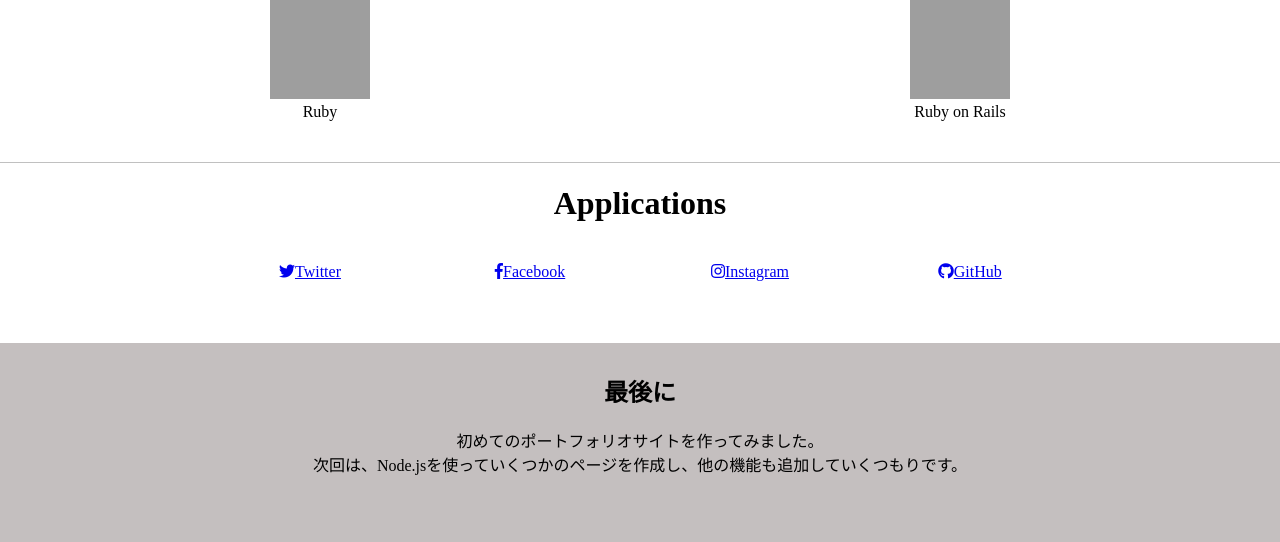
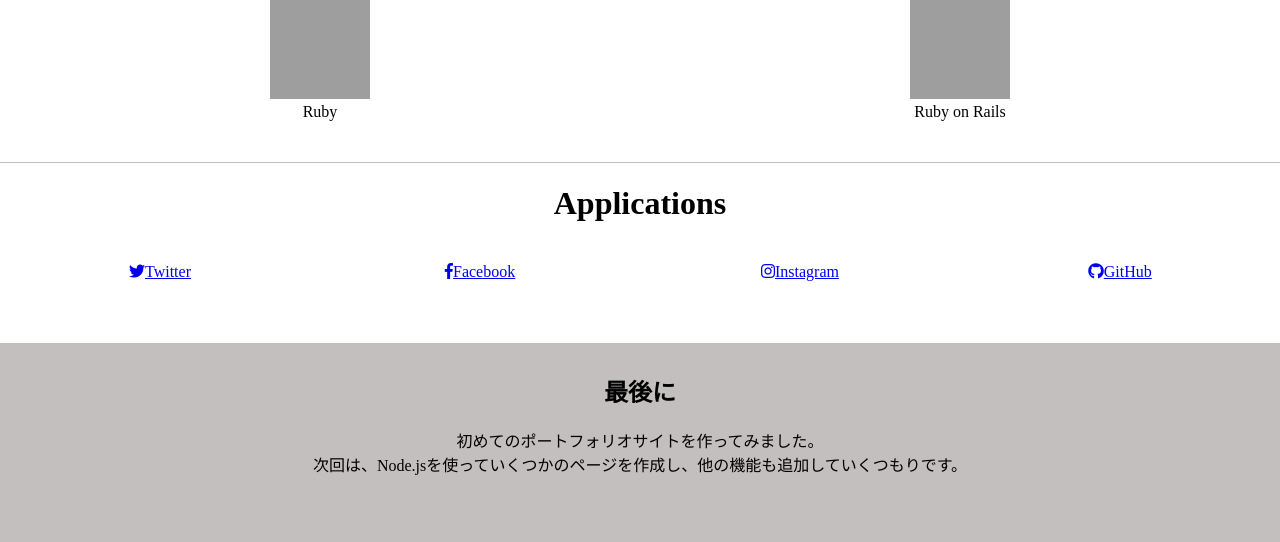
Before and after one commit to takattty/MyPortfolioSite-1, a PHP site: page / in a window 1280 px wide. Shown: the part 851-1393 px from the top of the page. Run offline with PHP 8.4, Linux system fonts and the light colour scheme; some libraries are stand-ins or nearby versions; grey boxes are pictures that could not be loaded.

Commit message:
applicasions変更

```diff
--- a/index.css
+++ b/index.css
@@ -95,8 +95,6 @@ body {
     text-align: center;
     border-top: 1px solid #C0C0C0;
     padding-bottom: 50px;
-    padding-right: 200px;
-    padding-left: 200px;
 }
 
 .applications h1 {
```
